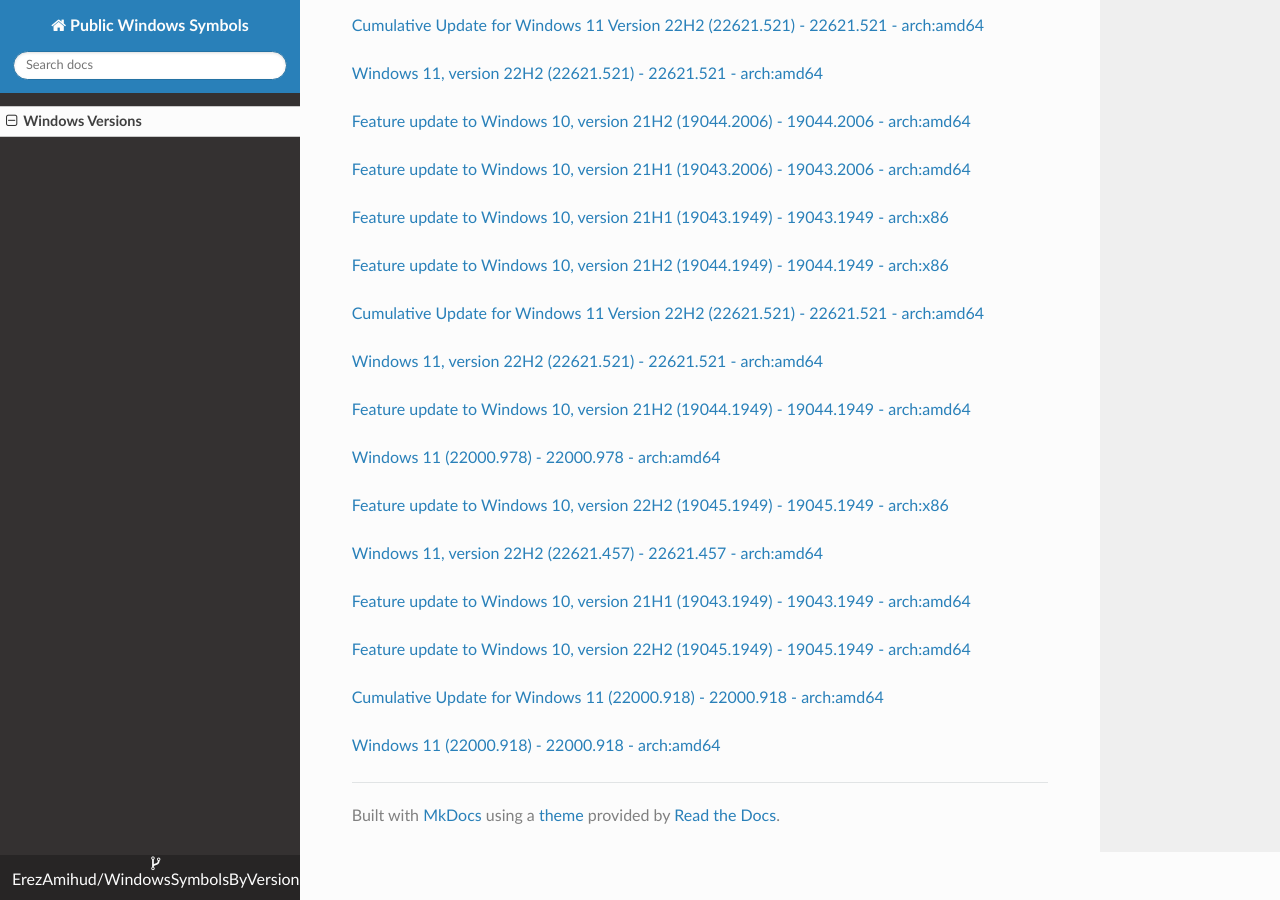
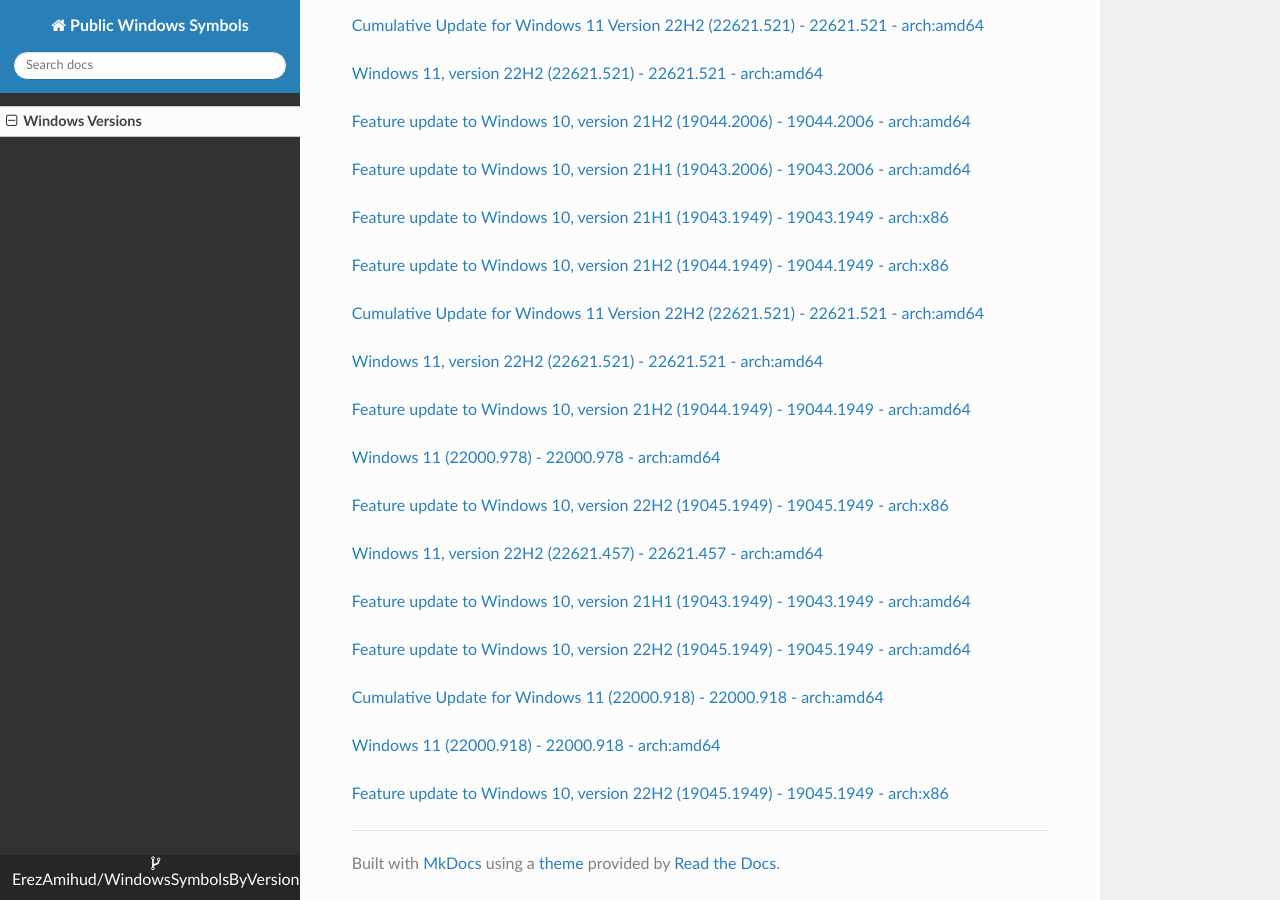
Before and after one commit to ErezAmihud/WindowsSymbolsByVersion, an MkDocs documentation site: the page built from docs/index.md, in a window 1280 px wide and 900 px high, scrolled down 53765 px. Built offline with MkDocs 1.6.1, drawn with Linux system fonts in a browser that asks for light colours; nearby versions of some CDN libraries.

Commit message:
Automated commit, add manifest for 4501e627-3f35-40f2-a8a7-c204975c7a92

```diff
--- a/docs/index.md
+++ b/docs/index.md
@@ -3181,3 +3181,6 @@
 
 
 [Windows 11 (22000.918) - 22000.918 - arch:amd64](https://github.com/ErezAmihud/WindowsSymbolsByVersion/blob/main/manifests/89fd4acb-02f1-444d-9638-bb71926a308f.manifest)
+
+
+[Feature update to Windows 10, version 22H2 (19045.1949) - 19045.1949 - arch:x86](https://github.com/ErezAmihud/WindowsSymbolsByVersion/blob/main/manifests/4501e627-3f35-40f2-a8a7-c204975c7a92.manifest)
```
Also changed, not shown: process_builds.json (+1 -1 lines).
